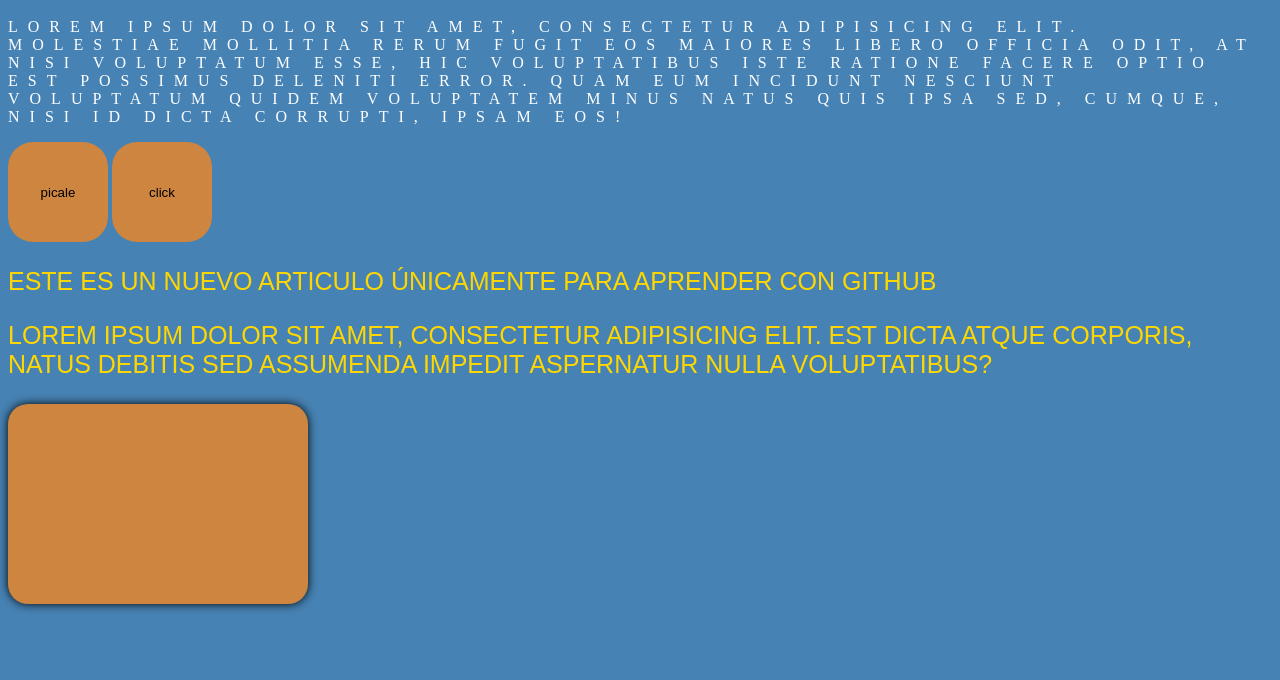
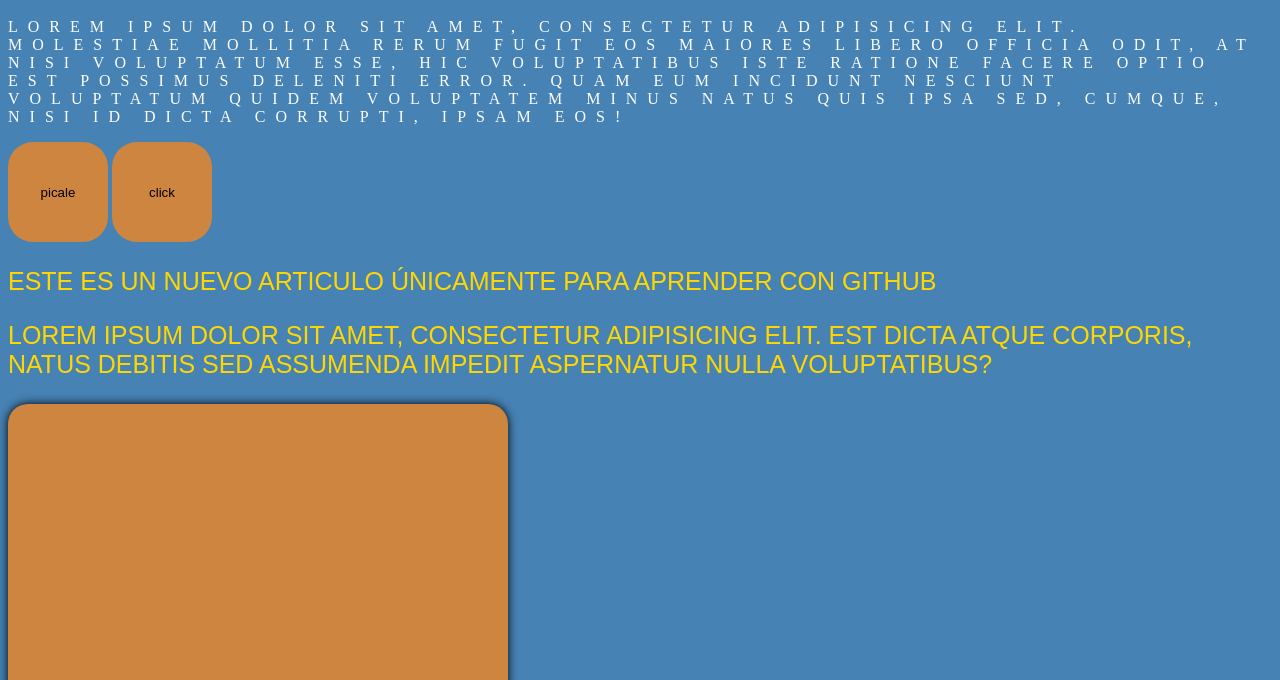
Before and after one commit to Abimael-Guerrero/Prueba-2-de-repositorio, a plain HTML site: page index.html in a window 1280 px wide. Shown: the part 120-800 px from the top of the page. Drawn offline with Linux system fonts and the light colour scheme.

Commit message:
Agrandamos la cajita

```diff
--- a/index.html
+++ b/index.html
@@ -39,8 +39,8 @@
          }
 
          .cajita{
-            width: 300px;
-            height: 200px;
+            width: 500px;
+            height: 800px;
             background-color: peru;
             border-radius: 20px;
             box-shadow: 0 0 10px 0 black;
```
